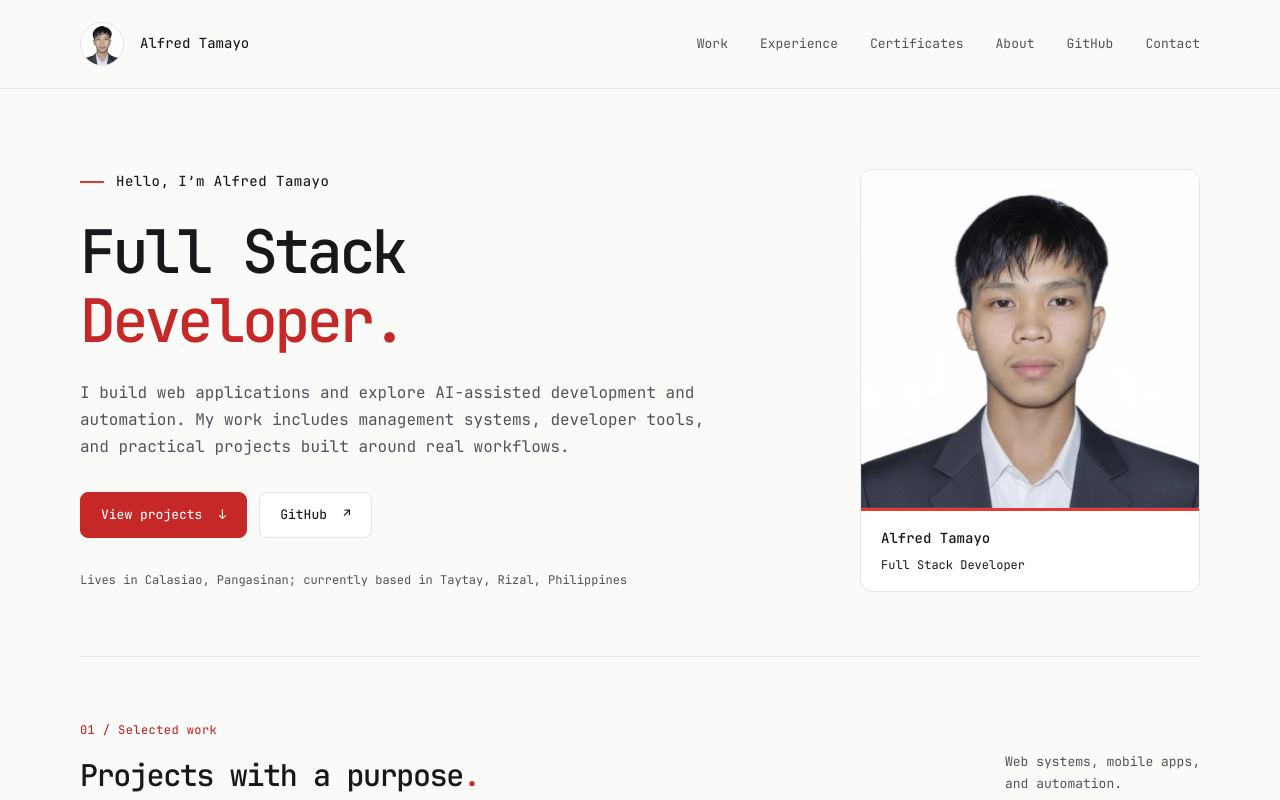
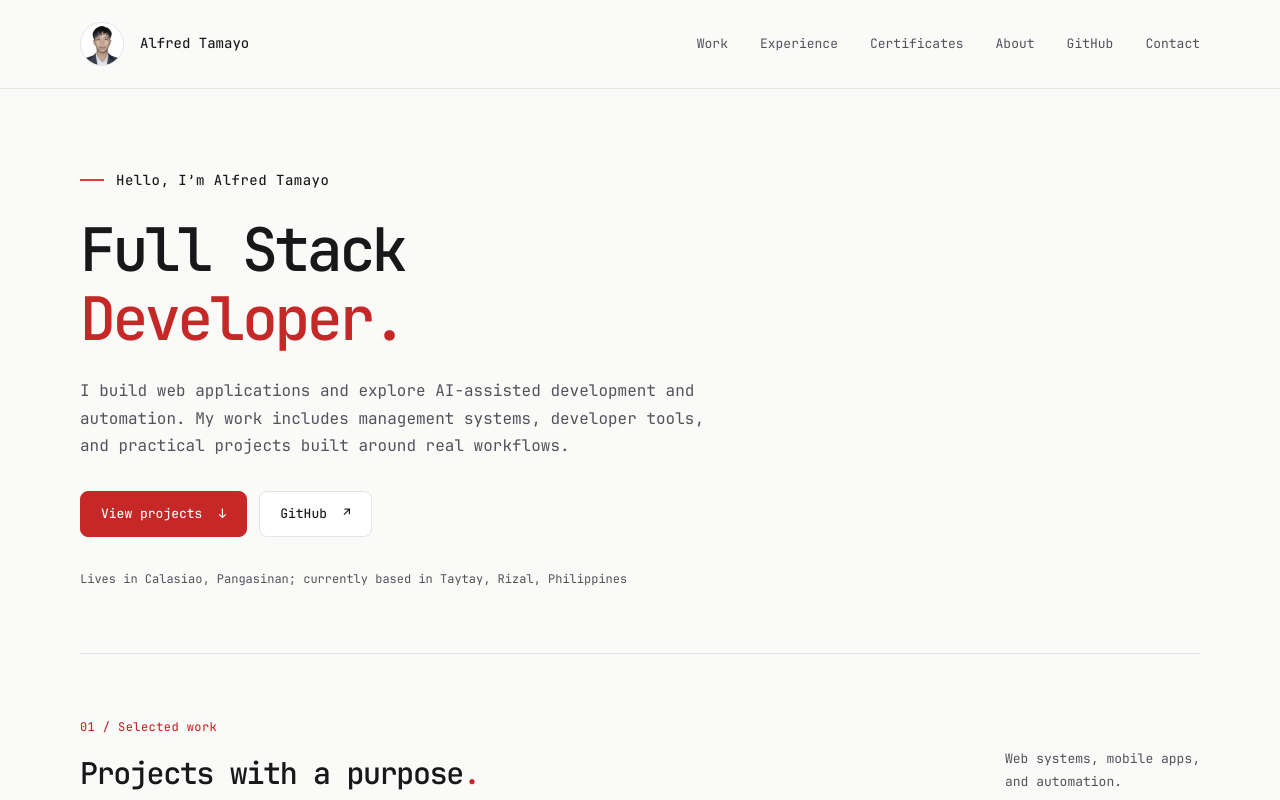
Before and after one commit to tamafred-2/tamafred-2.github.io, a Next.js app: page / in a window 1280 px wide. Shown: the top 800 px of the page. Built offline with nearby package versions, Linux system fonts and the light colour scheme.

Commit message:
style(portfolio): remove large profile card

```diff
--- a/app/globals.css
+++ b/app/globals.css
@@ -168,10 +168,6 @@ p {
   transform: translateY(0);
 }
 .hero {
-  display: grid;
-  grid-template-columns: minmax(0, 1fr) minmax(240px, 340px);
-  align-items: center;
-  gap: 64px;
   position: relative;
   padding-block: 80px 64px;
   overflow: hidden;
@@ -246,33 +242,7 @@ p {
   font-size: 12px;
   margin-top: 32px;
 }
-.hero-copy { min-width: 0; }
-.hero-portrait {
-  margin: 0;
-  overflow: hidden;
-  border: 1px solid var(--border);
-  border-radius: 12px;
-  background: var(--surface);
-}
-.profile-picture {
-  display: block;
-  width: 100%;
-  height: auto;
-  aspect-ratio: 1;
-  object-fit: contain;
-}
-.hero-portrait figcaption {
-  display: grid;
-  gap: 4px;
-  padding: 16px 20px;
-  border-top: 3px solid var(--accent);
-  font-size: 12px;
-}
-.portrait-name {
-  font-size: 14px;
-  font-weight: 600;
-  color: var(--text);
-}
+.hero-copy { max-width: 720px; }
 .section {
   padding-block: 64px;
   border-top: 1px solid var(--border);
@@ -1036,9 +1006,6 @@ p {
   .container {
     width: calc(100% - 64px);
   }
-  .hero {
-    gap: 32px;
-  }
   .hero-description {
     max-width: 100%;
   }
@@ -1095,7 +1062,6 @@ p {
     padding-inline: 12px;
   }
   .hero {
-    grid-template-columns: minmax(0, 1fr);
     padding-block: 56px 48px;
   }
   .hero h1 {
@@ -1106,9 +1072,6 @@ p {
   }
   .hero-description {
     max-width: 100%;
-  }
-  .hero-portrait {
-    width: min(100%, 340px);
   }
   .hero-location {
     max-width: 30ch;
--- a/app/page.tsx
+++ b/app/page.tsx
@@ -1,5 +1,4 @@
 import type { Metadata } from "next";
-import Image from "next/image";
 import { education, experience, profile, skills } from "@/content/profile";
 import { projects } from "@/content/projects";
 import { ProjectGrid } from "@/components/project-grid";
@@ -43,18 +42,6 @@ export default function Home() {
           </div>
           <p className="hero-location">{profile.location}</p>
         </div>
-        <figure className="hero-portrait">
-          <Image
-            {...profile.portrait}
-            alt={profile.portrait.alt}
-            loading="eager"
-            className="profile-picture"
-          />
-          <figcaption>
-            <span className="portrait-name">{profile.name}</span>
-            <span>{profile.title}</span>
-          </figcaption>
-        </figure>
       </section>
       <section id="work" className="section" aria-labelledby="work-title">
         <div className="section-heading">
--- a/content/profile.ts
+++ b/content/profile.ts
@@ -6,7 +6,6 @@ type Profile = {
   about: string;
   githubUrl: string;
   avatarSrc: string;
-  portrait: { src: string; alt: string; width: number; height: number };
   contacts: {
     label: string;
     value: string;
@@ -19,12 +18,6 @@ type Profile = {
 export const profile: Profile = {
   name: "Alfred Tamayo",
   avatarSrc: "/images/alfred-avatar.webp",
-  portrait: {
-    src: "/images/alfred-profile.webp",
-    alt: "Alfred Tamayo wearing a dark suit and white shirt",
-    width: 680,
-    height: 680,
-  },
   title: "Full Stack Developer",
   location: "Lives in Calasiao, Pangasinan; currently based in Taytay, Rizal, Philippines",
   introduction:
```
Also changed, not shown: public/images/alfred-profile.webp (deleted).
